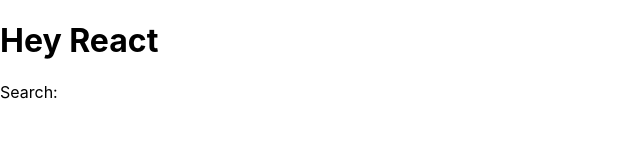
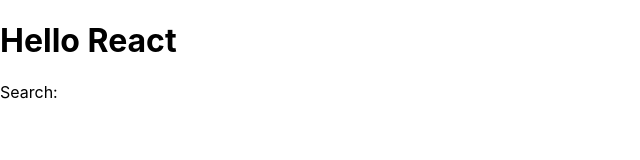
Before and after one commit to LCzoboriek/React, a React (Create React App) app: page / in a window 1280 px wide. Shown: the top 160 px of the page, without its empty margins (0-640 px from the left). Built offline with nearby package versions, Linux system fonts and the light colour scheme.

Commit message:
Interpolate javascript directly in the return function by calling another function and passing a parameter into that

```diff
--- a/src/App.js
+++ b/src/App.js
@@ -1,16 +1,13 @@
 import "./App.css";
 
+function getTitle(title) {
+  return title;
+}
+
 function App() {
-  const welcome = {
-    greeting: "Hey",
-    title: "React",
-  };
-
   return (
     <div>
-      <h1>
-        {welcome.greeting} {welcome.title}
-      </h1>
+      <h1>Hello {getTitle("React")}</h1>
       <label htmlFor="search">Search:</label>
       <label id="search" type="text" />
     </div>
```
